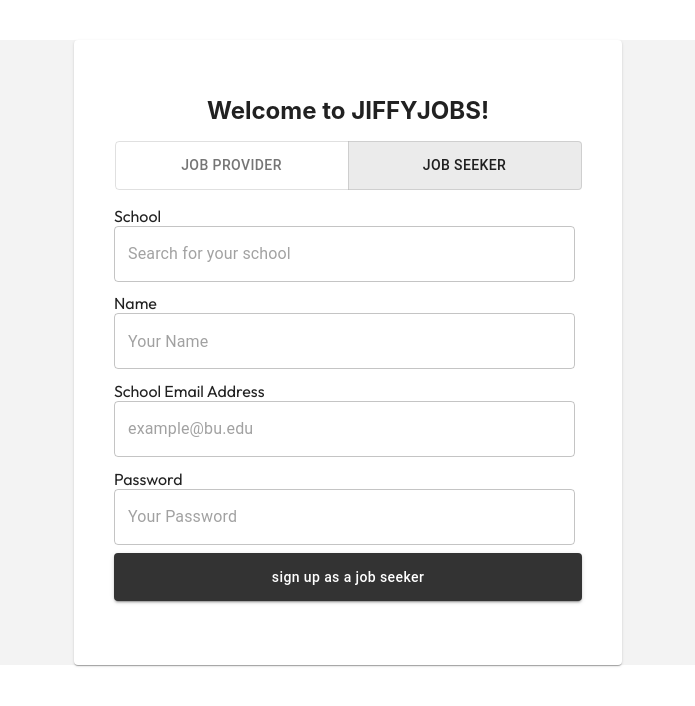
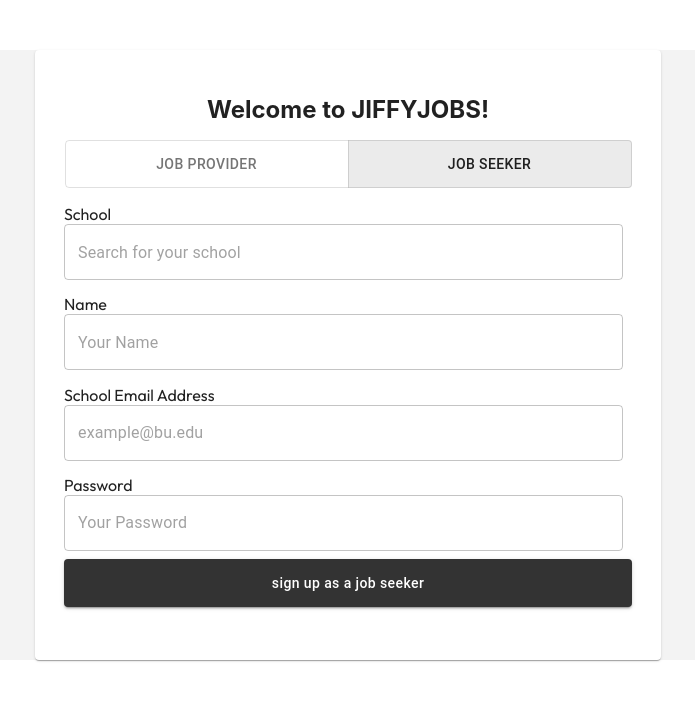
Before and after one commit to jonathanpangg/jiffyjobs, a React (Create React App) app in the folder frontend/jiffyjobs/: page /signup in a window 1280 px wide. Shown: the top 706 px of the page, without its empty margins (292-987 px from the left). Built offline with nearby package versions, Linux system fonts and the light colour scheme.

Commit message:
can input text for textfields in signup

```diff
--- a/frontend/jiffyjobs/src/App.js
+++ b/frontend/jiffyjobs/src/App.js
@@ -4,8 +4,8 @@
 
 import  Dashboard from './pages/Dashboard';
 import  { Profile }  from './pages/Profile';
-import  Signup  from './pages/Signup';
-import  Login from './pages/Login';
+import  { Signup }  from './pages/Signup';
+import  { Login } from './pages/Login';
 import Setting from './pages/Settings';
 import { Routes, Route } from "react-router-dom";
 import React from 'react';
--- a/frontend/jiffyjobs/src/pages/Login.js
+++ b/frontend/jiffyjobs/src/pages/Login.js
@@ -1,7 +1,7 @@
 import React, { useState } from 'react';
 import { useNavigate } from 'react-router-dom';
 
-function Login() {
+export function Login() {
     const navigate = useNavigate()
     const [email, setEmail] = useState('');
     const [password, setPassword] = useState('');
@@ -44,7 +44,5 @@
             </button>
         </form>
         </div>
-    );
+    )
 }
-
-export default Login;
--- a/frontend/jiffyjobs/src/pages/Signup.js
+++ b/frontend/jiffyjobs/src/pages/Signup.js
@@ -1,7 +1,7 @@
 import React, { useState } from 'react';
 import { Button, TextField, ToggleButton, ToggleButtonGroup, Card, CardContent } from '@mui/material';
 
-const SignUpForm = () => {
+export function Signup() {
     const [role, setRole] = React.useState('jobSeeker');
     const [background, setBackground] = useState("")
 
@@ -13,6 +13,7 @@
 
     const handleSubmit = (event) => {
         event.preventDefault();
+        handleError();
     };
 
     // useState for the data
@@ -40,13 +41,16 @@
             passwordError: val.password === '',
         })
     }
-    // changes the vals for all except date and time
+
+
     function handleValues(event) {
+        setVal({ ...val, [event.target.id]: event.target.value });
     }
 
+
     return (
-    <div className={'job-board-outer' + background}>
-        <Card sx={{ maxWidth: 500, mx: 'auto', mt: 5, p: 3 }}>
+        <div className={'job-board-outer' }>
+            <Card sx={{ maxWidth: 600, maxHeight: 600, mx: 'auto', mt: '50px', p: '1%'}}>
             <CardContent>
                 <h2 style={{ textAlign: 'center', margin: '16px 0' }}>Welcome to JIFFYJOBS!</h2>
                 <ToggleButtonGroup value={role} exclusive onChange={handleRole} fullWidth sx={{ mb: 2, justifyContent: 'center' }}>
@@ -60,35 +64,33 @@
                     <text className='pop-textfield-title'>
                         School
                     </text> <br></br>
-                <TextField error={error.schoolError} helperText={error.schoolError ? "*This field is required" : ""} required={true} placeholder="Search for your school" type="search" square={false} style={{width: '98.5%'}} onChange={(e) => {handleValues(e)}} id='title' value={val.school}/>
+                    <TextField error={error.schoolError} helperText={error.schoolError ? "*This field is required" : ""} required={true} placeholder="Search for your school" type="text" square={false} style={{width: '98.5%'}} onChange={(e) => {handleValues(e)}} id='school' value={val.school}/>
                 </div>
                 <div style={{paddingTop: '2.5%'}}>
                     <text className='pop-textfield-title'>
                         Name
                     </text> <br></br>
-                <TextField error={error.nameError} helperText={error.nameError ? "*This field is required" : ""} required={true} placeholder="Your Name" type="search" square={false} style={{width: '98.5%'}} onChange={(e) => {handleValues(e)}} id='title' value={val.name}/>
+                    <TextField error={error.nameError} helperText={error.nameError ? "*This field is required" : ""} required={true} placeholder="Your Name" type="text" square={false} style={{width: '98.5%'}} onChange={(e) => {handleValues(e)}} id='name' value={val.name}/>
                 </div>
                 <div style={{paddingTop: '2.5%'}}>
                     <text className='pop-textfield-title'>
                         School Email Address
                     </text> <br></br>
-                <TextField error={error.emailError} helperText={error.emailError ? "*This field is required" : ""} required={true} placeholder="example@bu.edu" type="search" square={false} style={{width: '98.5%'}} onChange={(e) => {handleValues(e)}} id='title' value={val.email}/>
+                    <TextField error={error.emailError} helperText={error.emailError ? "*This field is required" : ""} required={true} placeholder="example@bu.edu" type="email" square={false} style={{width: '98.5%'}} onChange={(e) => {handleValues(e)}} id='email' value={val.email}/>
                 </div>
                 <div style={{paddingTop: '2.5%'}}>
                     <text className='pop-textfield-title'>
                         Password
                     </text> <br></br>
-                <TextField error={error.passwordError} helperText={error.passwordError ? "*This field is required" : ""} required={true} placeholder="Your Password" type="search" square={false} style={{width: '98.5%'}} onChange={(e) => {handleValues(e)}} id='title' value={val.password}/>
+                    <TextField error={error.passwordError} helperText={error.passwordError ? "*This field is required" : ""} required={true} placeholder="Your Password" type="password" square={false} style={{width: '98.5%'}} onChange={(e) => {handleValues(e)}} id='password' value={val.password}/>
                 </div>
 
                 <Button type="submit" fullWidth variant="contained" sx={{ mt: 1, mb: 2, py: 1.5, backgroundColor: '#333', '&:hover': { backgroundColor: '#555' } }} >
-                Sign up as a Job Seeker
+                    Sign up as a {role === 'jobSeeker' ? 'Job Seeker' : 'Job Provider'}
                 </Button>
                 </form>
             </CardContent>
             </Card>
         </div>
-  );
-};
-
-export default SignUpForm;
+    )
+}
```
Lines whose indentation alone changed are shown as unchanged.
